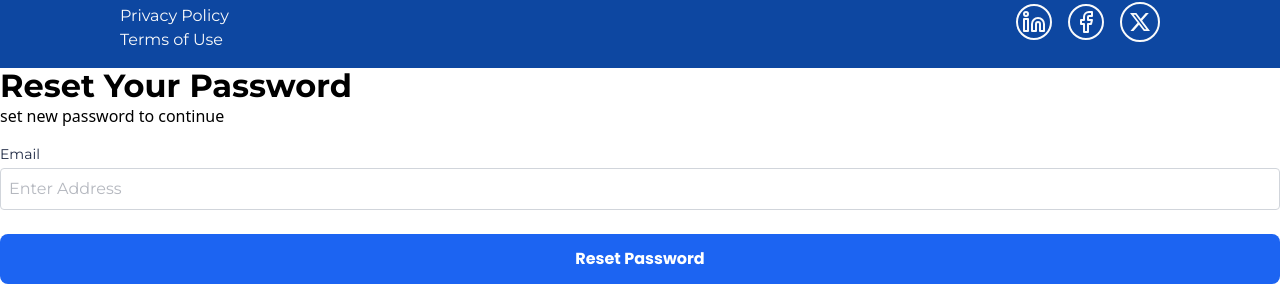
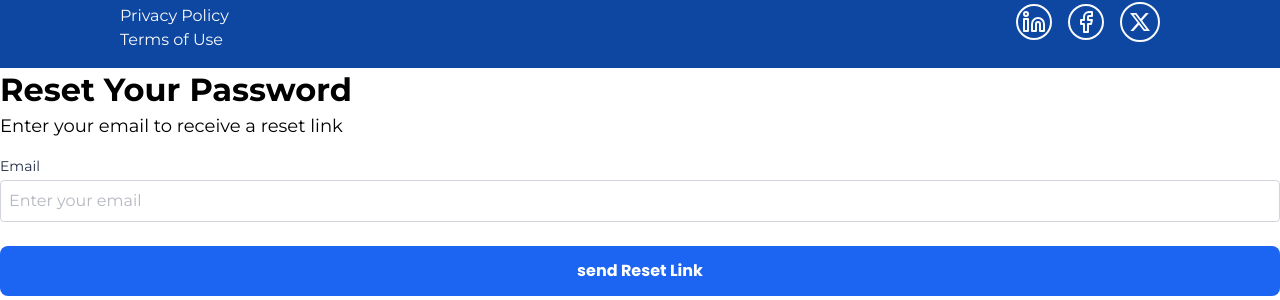
Before and after one commit to mafindijr/easy-ticketing-app, a React (Vite) app: page / in a window 1280 px wide. Shown: the part 2660-2960 px from the top of the page. Built offline with nearby package versions, Linux system fonts and the light colour scheme.

Commit message:
fix: update reset password UI text and styling for clarity

```diff
--- a/src/components/auth/sign-up/reset-password/reset-password.jsx
+++ b/src/components/auth/sign-up/reset-password/reset-password.jsx
@@ -14,21 +14,22 @@ export default function ResetPassword() {
         <>
           {!openResetPassword && (
             <div>
-                <h2 className='font-montserrat font-[700] font-bold text-[32px] leading-[36px]'>Reset Your Password</h2>
-                <p>set new password to continue</p>
+                <h2 className='font-montserrat font-[700] font-bold text-[32px] leading-[44px]'>Reset Your Password</h2>
+                <p className='font-montserrat font-[400] text-[18px] leading-[28px]'>Enter your email to receive a reset link</p>
                 <Input
                       label="Email"
                       name="email"
                       type="email"
-                      placeholder="Enter Address"
+                      placeholder="Enter your email"
                       register={register}
                       error={errors.email}
                       required
                 />
 
                 <Button type='submit' className='w-full mt-6 font-poppins h-[50px] font-bold bg-blue-600 text-white py-2 rounded-[8px]' onClick={() => setOpenResetPassword(true)}>
-                  Reset Password
+                  send Reset Link
                 </Button>
+                <span className='font-montserrat font-[400] text-[18px] leading-[28px]'>Back to log in</span>
 
             </div>
           )}
```
